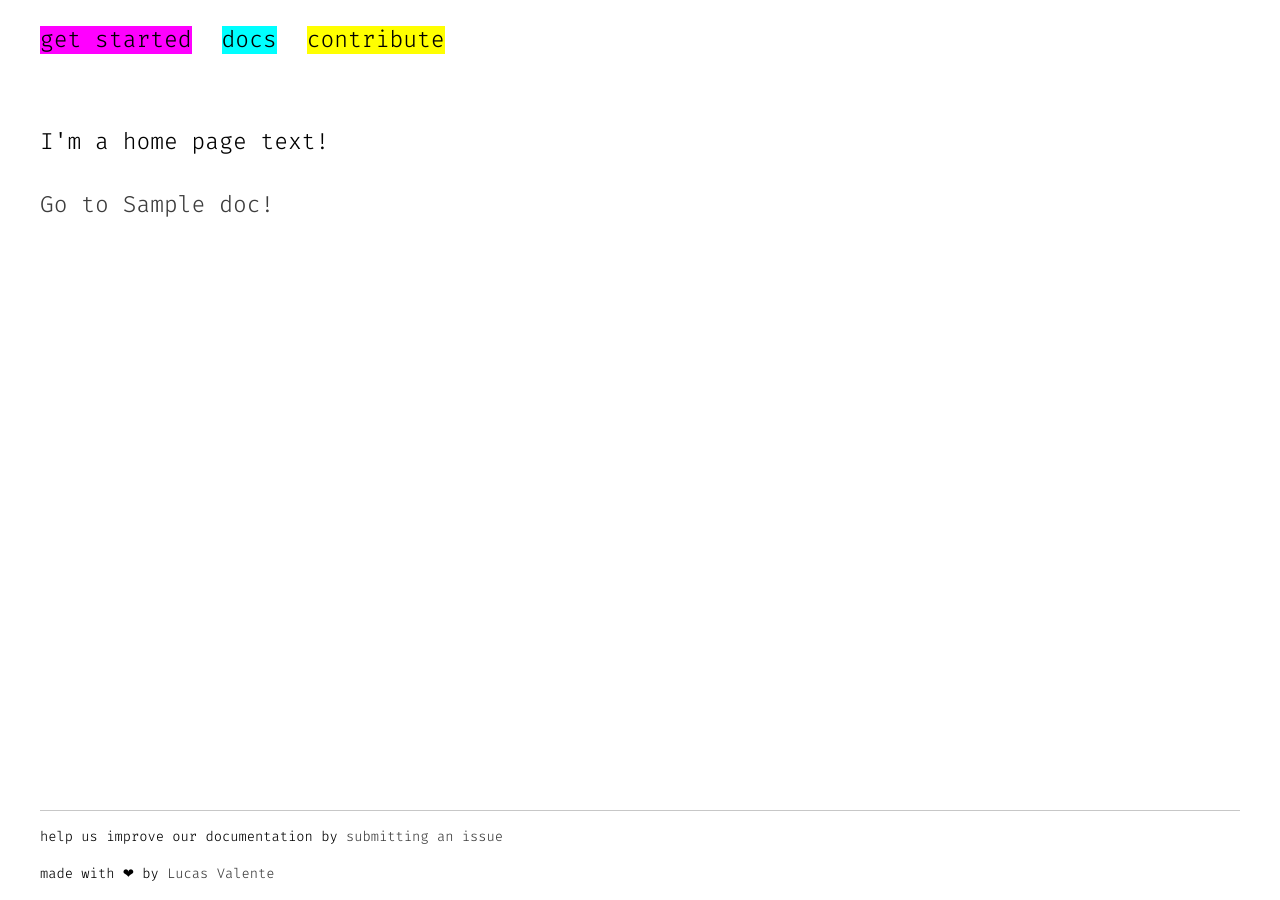
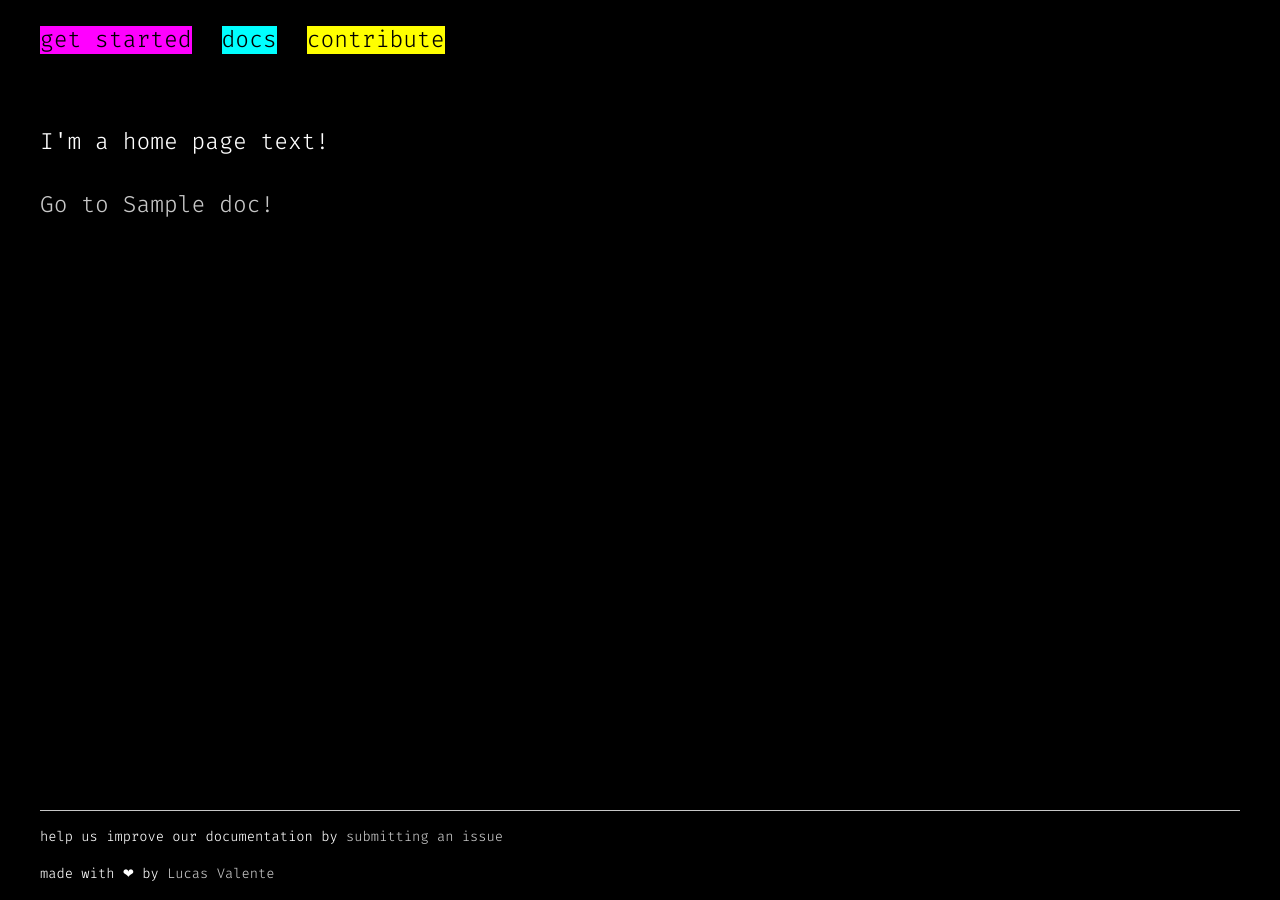
Before and after one commit to serramatutu/z, a Jekyll site: the page built from docs/pages/index.html, in a window 1280 px wide. Built offline with Jekyll 4.4.1, drawn with Linux system fonts in a browser that asks for light colours.

Commit message:
dark/light themes

```diff
--- a/docs/_layouts/default.html
+++ b/docs/_layouts/default.html
@@ -22,7 +22,7 @@
   {% seo %}
 </head>
 
-<body>
+<body data-theme="dark">
   <div class="main">
     {%- include nav.html -%}
     <div class="content">
--- a/docs/_sass/_style.scss
+++ b/docs/_sass/_style.scss
@@ -2,6 +2,9 @@
 
 body {
     font-family: 'FiraCode';
+
+    color: var(--font-color);
+    background-color: var(--bg-color);
 }
 
 .nav {
@@ -12,21 +15,21 @@ body {
         }
 
         &.primary {
-            background-color: $primary;
+            background-color: var(--primary);
             &:hover {
-                background-color: $primary-dimmed;
+                background-color: var(--primary-dimmed);
             }
         }
         &.secondary {
-            background-color: $secondary;
+            background-color: var(--secondary);
             &:hover {
-                background-color: $secondary-dimmed;
+                background-color: var(--secondary-dimmed);
             }
         }
         &.tertiary {
-            background-color: $tertiary;
+            background-color: var(--tertiary);
             &:hover {
-                background-color: $tertiary-dimmed;
+                background-color: var(--tertiary-dimmed);
             }
         }
     }
@@ -34,21 +37,21 @@ body {
 
 .footer {
     font-size: 0.6em;
-    border-top: 1px $light-gray solid;
+    border-top: 1px var(--hr-color) solid;
 }
 
 a {
-    color: $a-font-color;
+    color: var(--a-font-color);
     text-decoration: none;
 
     &:hover {
-        color: $a-hover-font-color;
+        color: var(--a-hover-font-color);
     }
 }
 
 hr {
     border: none;
-    border-top: 1px $hr-color solid;
+    border-top: 1px var(--hr-color) solid;
 }
 
 // markdown text stylings
@@ -61,8 +64,8 @@ hr {
 .highlighter-rouge {
     font-weight: bold;
 
-    color: $code-font-color;
-    background-color: $code-bg-color;
+    color: var(--code-font-color);
+    background-color: var(--code-bg-color);
 }
 
 div.highlighter-rouge {
@@ -82,11 +85,12 @@ code.highlighter-rouge {
 }
 
 blockquote {
-    // font-style: italic;
+    font-style: italic;
 
     margin-left: 20px;
     padding-left: 20px;
-    border-left: 4px $citation-nub-color solid;
+    border-left: 4px var(--citation-nub-color) solid;
 
-    background-color: $citation-bg-color;
+    color: var(--citation-font-color);
+    background-color: var(--citation-bg-color);
 }
--- a/docs/_sass/_theme.scss
+++ b/docs/_sass/_theme.scss
@@ -1,5 +1,6 @@
 // Raw colors
 $black: #000000;
+$darker-gray: #1b1b1b;
 $dark-gray: #3d3d3d;
 $gray: #727272;
 $light-gray: #c7c7c7;
@@ -16,29 +17,53 @@ $yellow: #ffff00;
 $yellow-dimmed: #ffffae;
 
 // THEME
+:root {
+    --primary: #{$magenta};
+    --primary-dimmed: #{$magenta-dimmed};
 
-$primary: $magenta;
-$primary-dimmed: $magenta-dimmed;
+    --secondary: #{$cyan};
+    --secondary-dimmed: #{$cyan-dimmed};
 
-$secondary: $cyan;
-$secondary-dimmed: $cyan-dimmed;
+    --tertiary: #{$yellow};
+    --tertiary-dimmed: #{$yellow-dimmed};
 
-$tertiary: $yellow;
-$tertiary-dimmed: $yellow-dimmed;
+    --bg-color: #{$white};
+    --font-color: #{$black};
 
-$bg-color: $white;
+    // links (a)
+    --a-font-color: #{$dark-gray};
+    --a-hover-font-color: #{$gray};
 
-// links (a)
-$a-font-color: $dark-gray;
-$a-hover-font-color: $gray;
+    // horizontal separator (hr)
+    --hr-color: #{$light-gray};
 
-// horizontal separator (hr)
-$hr-color: $light-gray;
+    // code
+    --code-font-color: #{$dark-gray};
+    --code-bg-color: #{$light-gray};
 
-// code
-$code-font-color: $dark-gray;
-$code-bg-color: $light-gray;
+    // citation (blockquote)
+    --citation-font-color: #{$black};
+    --citation-nub-color: #{$gray};
+    --citation-bg-color: #{$lighter-gray};
+}
 
-// citation (blockquote)
-$citation-nub-color: $gray;
-$citation-bg-color: $lighter-gray;
+:root, [data-theme="dark"] {
+    --bg-color: #{$black};
+    --font-color: #{$white};
+
+    // links (a)
+    --a-font-color: #{$light-gray};
+    --a-hover-font-color: #{$lighter-gray};
+
+    // horizontal separator (hr)
+    --hr-color: #{$light-gray};
+
+    // code
+    --code-font-color: #{$lighter-gray};
+    --code-bg-color: #{$darker-gray};
+
+    // citation (blockquote)
+    --citation-font-color: #{$light-gray};
+    --citation-nub-color: #{$darker-gray};
+    --citation-bg-color: #{$dark-gray};
+}
```
